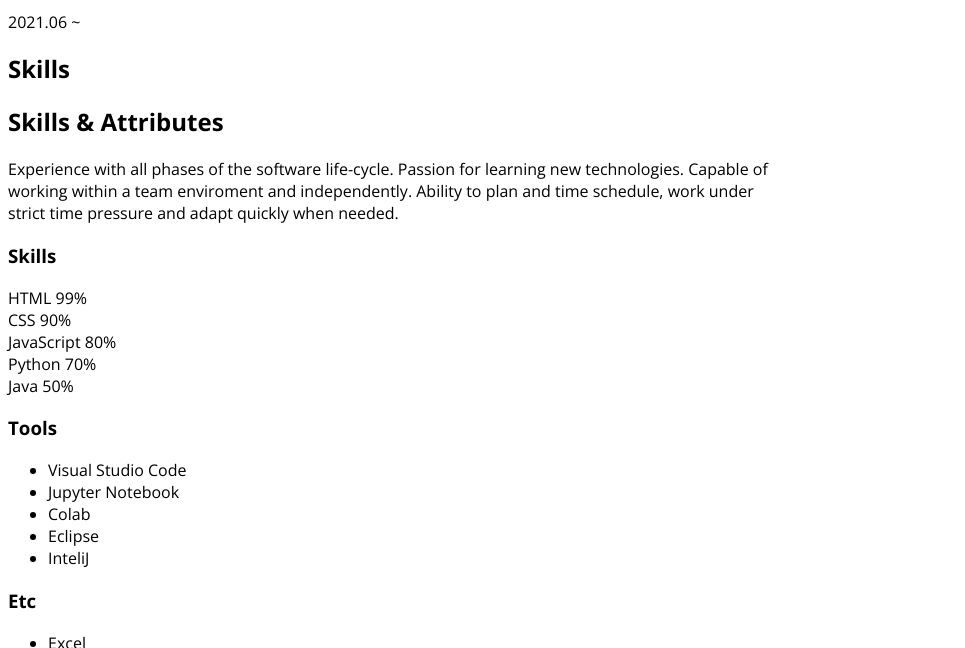
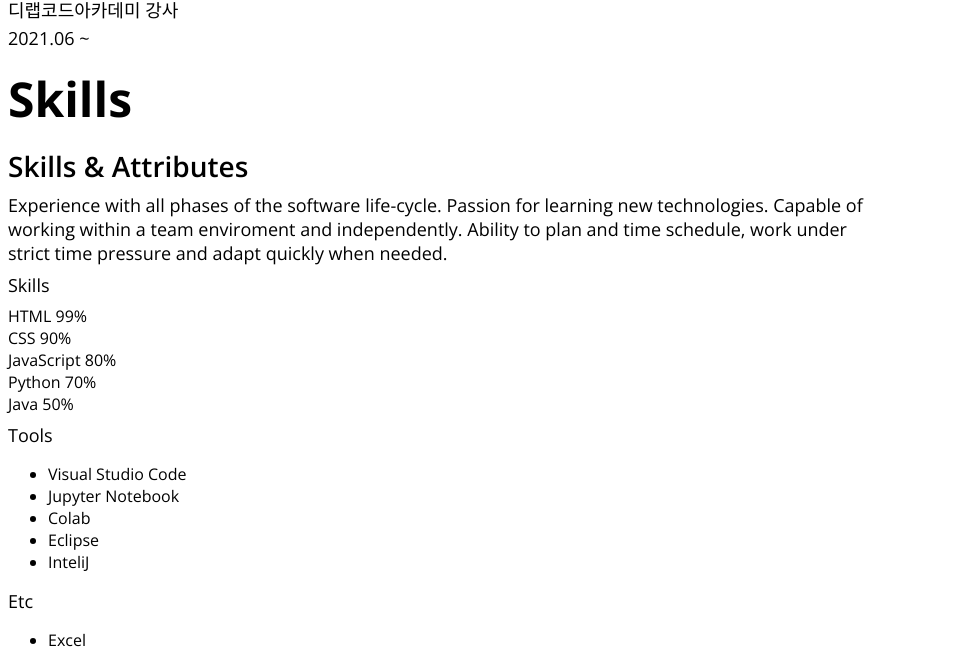
Before and after one commit to bgeun/Portfolio, a plain HTML site: page index.html in a window 1280 px wide. Shown: the part 2152-2800 px from the top of the page, without its empty margins (0-965 px from the left). Drawn offline with nearby package versions, Linux system fonts and the light colour scheme.

Commit message:
CSS Typography

```diff
--- a/style.css
+++ b/style.css
@@ -35,3 +35,32 @@
 * {
   box-sizing: border-box;
 }
+
+/* Typography */
+h1 {
+  font-size: var(--font-large);
+  font-weight: var(--weight-bold);
+  color: var(--color-black);
+  margin: 16px 0px;
+}
+
+h2 {
+  font-size: var(--font-medium);
+  font-weight: var(--weight-semi-bold);
+  color: var(--font-micro);
+  margin: 8px 0px;
+}
+
+h3 {
+  font-size: var(--font-regular);
+  font-weight: var(--font-regular);
+  color: var(--color-black);
+  margin: 8px 0px;
+}
+
+p {
+  font-size: var(--font-regular);
+  font-weight: var(--font-regular);
+  color: var(--color-black);
+  margin: 4px 0px;
+}
```
Also changed, not shown: index.html (+0 -1 lines).
